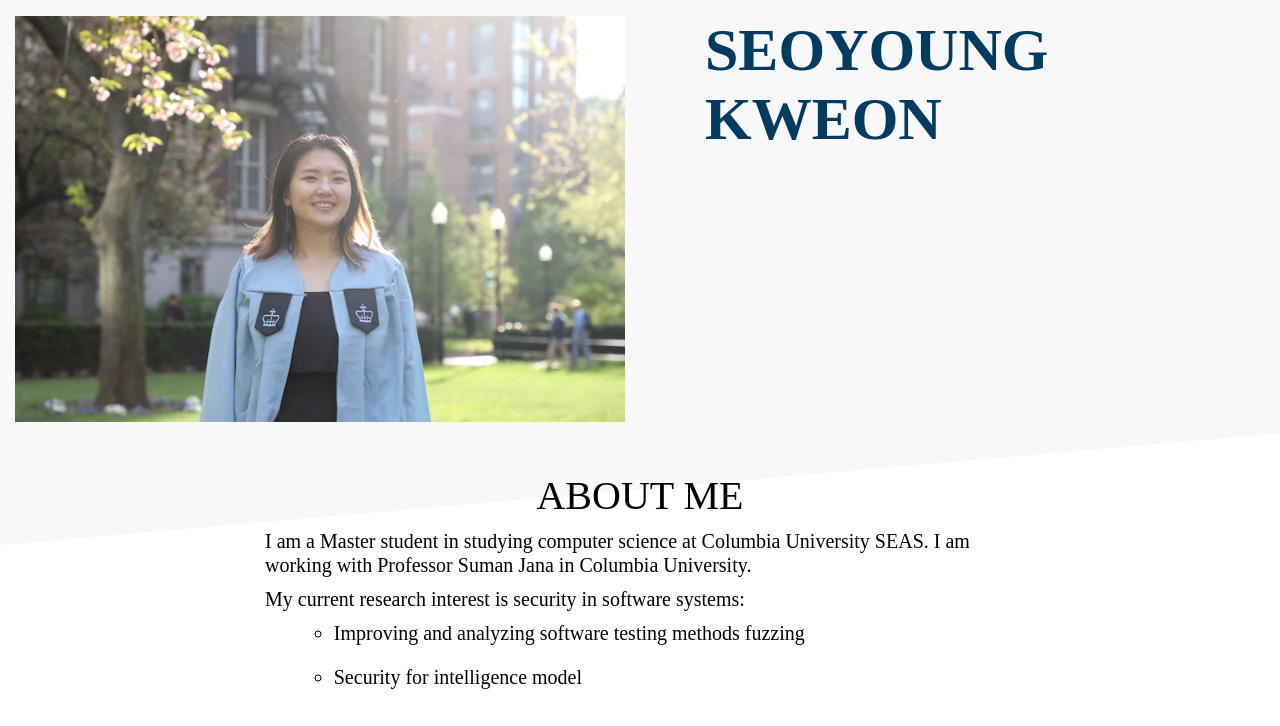
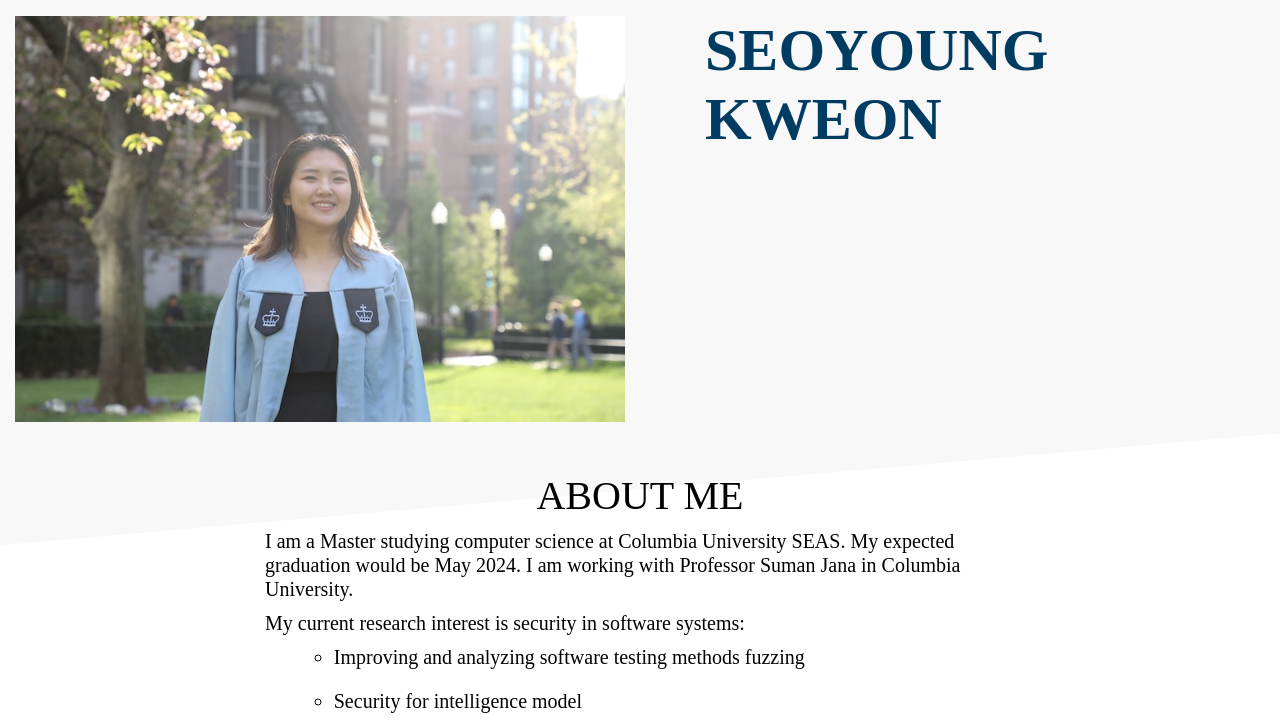
Before and after one commit to sykweon/sykweon.github.io, a plain HTML site: page index.html in a window 1280 px wide. Shown: the part 74-800 px from the top of the page. Drawn offline with nearby package versions, Linux system fonts and the light colour scheme.

Commit message:
expected graduation

```diff
--- a/index.html
+++ b/index.html
@@ -87,7 +87,7 @@
     <div class="aboutme_section layout_padding">
       <div class="container-fluid">
         <h1 class="aboutme_head">About Me</h1>
-        <p class="aboutme_text">I am a Master student in studying computer science at Columbia University SEAS. I am working with Professor Suman Jana in Columbia University.</p>
+        <p class="aboutme_text">I am a Master studying computer science at Columbia University SEAS. My expected graduation would be May 2024. I am working with Professor Suman Jana in Columbia University.</p>
 		<p class="aboutme_text">My current research interest is security in software systems:</p>
 			<ul class="aboutme_list">
 				<li class="aboutme_list">Improving and analyzing software testing methods fuzzing</li>
```
Also changed, not shown: CV.html (+1 -1 lines).
